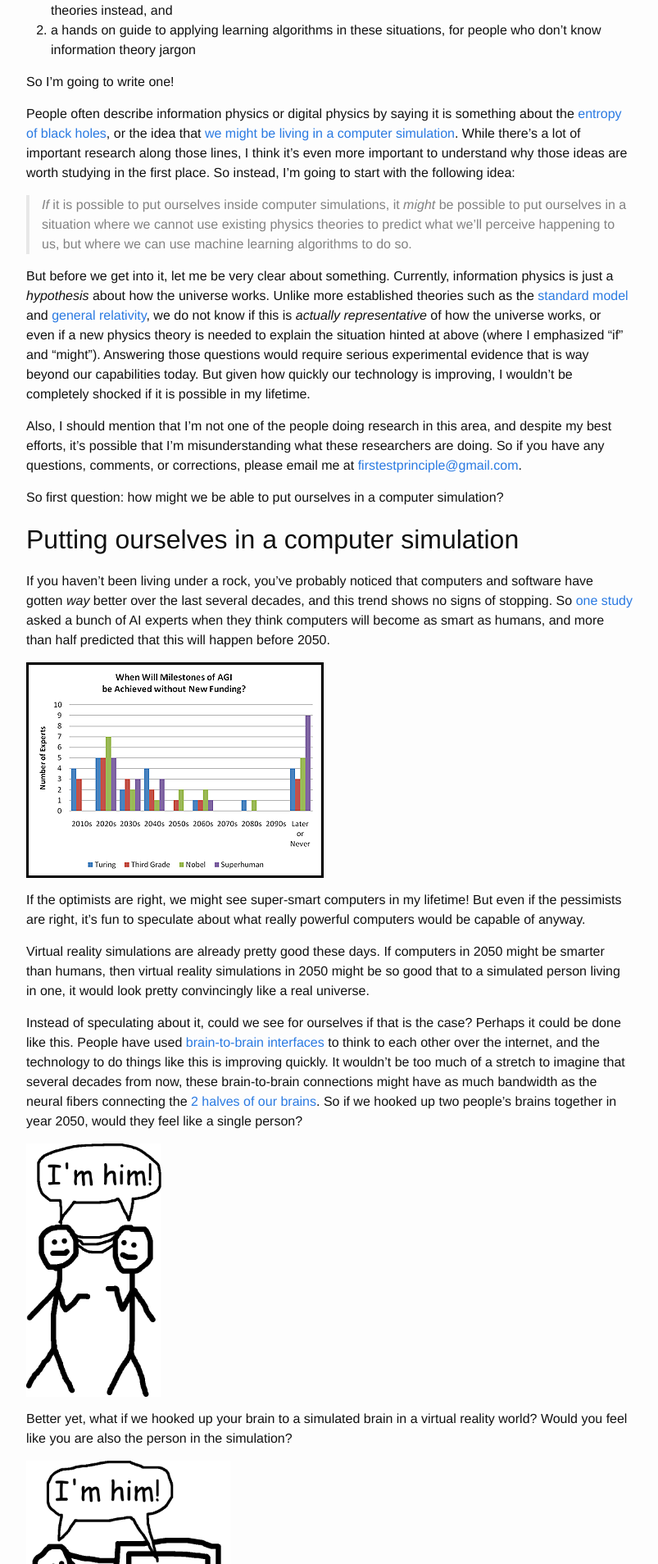
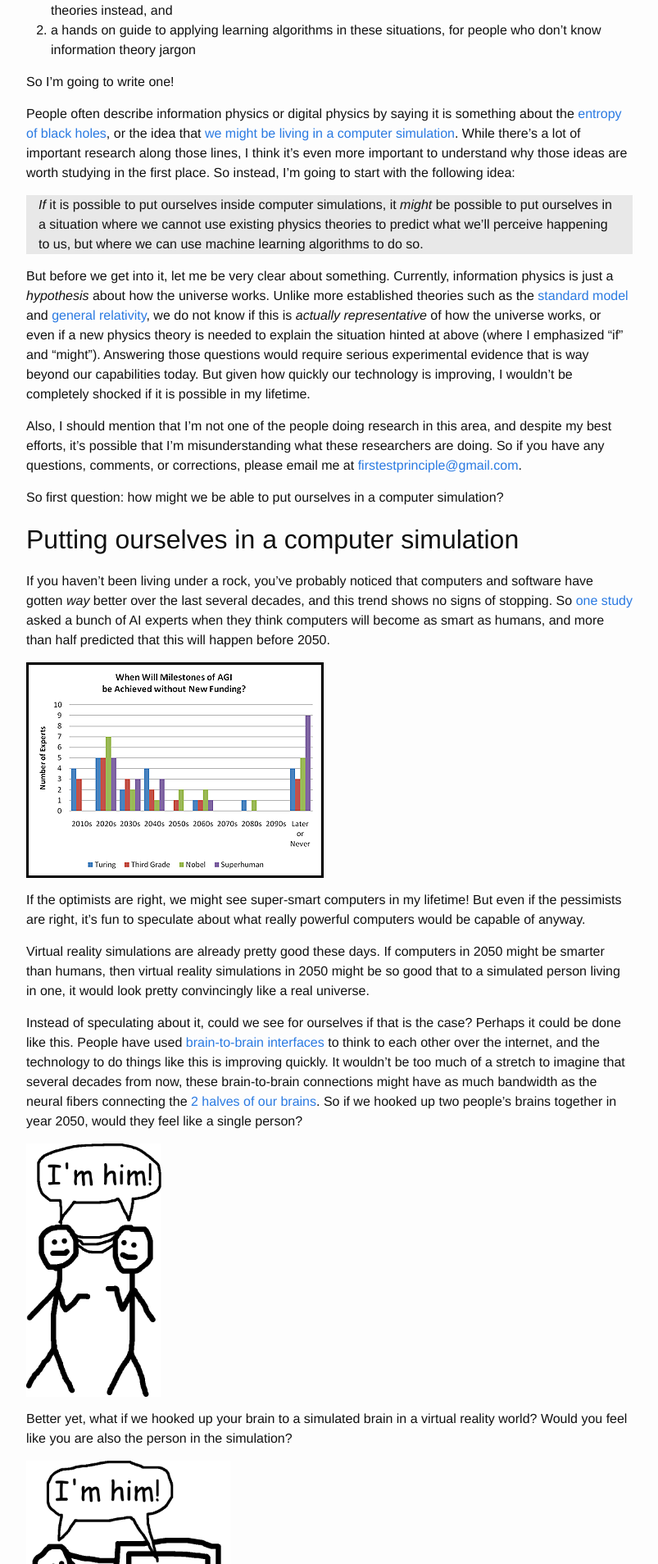
Before and after one commit to ad510/firstest-principle, a Jekyll site: the page built from _posts/2016-07-10-learning.md, in a window 1280 px wide. Shown: the part 371-2279 px from the top of the page at 82% size, without its empty margins (238-1041 px from the left). Built offline with Jekyll 4.4.1, drawn with Linux system fonts in a browser that asks for light colours.

Commit message:
make blockquotes more readable

```diff
--- a/_sass/_base.scss
+++ b/_sass/_base.scss
@@ -110,9 +110,9 @@ a {
  * Blockquotes
  */
 blockquote {
-    color: $grey-color;
-    border-left: 4px solid $grey-color-light;
+    background-color: $grey-color-light;
     padding-left: $spacing-unit / 2;
+    padding-right: $spacing-unit / 2;
 
     > :last-child {
         margin-bottom: 0;
```
